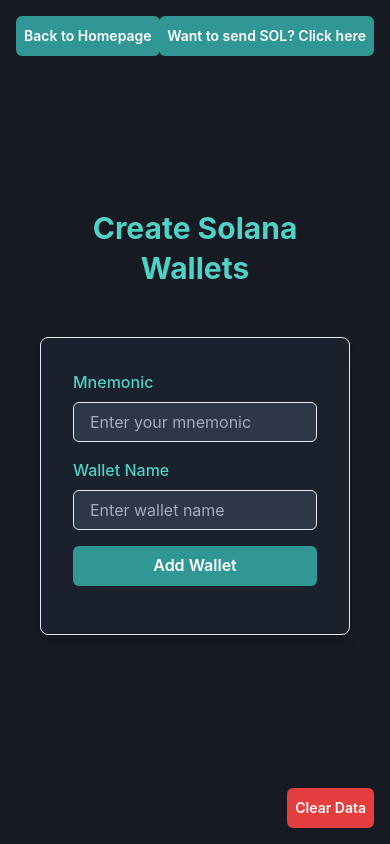
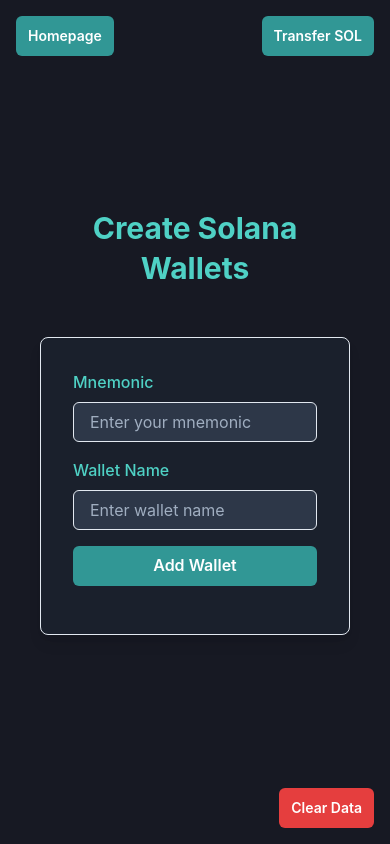
Before and after one commit to Ur-Code-Buddy/solanaWallet, a React (Vite) app: page /wallets in a window 390 px wide. Built offline with nearby package versions, Linux system fonts and the light colour scheme.

Commit message:
mobile responsiveness

```diff
--- a/src/components/walletComponent.tsx
+++ b/src/components/walletComponent.tsx
@@ -94,24 +94,24 @@
 
     return (
         <Box
-            p={4}
+            p={{ base: 2, md: 4 }}
             mb={4}
             borderWidth={1}
             borderRadius="md"
             bg="gray.800" // Dark background
             color="whiteAlpha.900" // Light text color
             shadow="md"
-            maxW="sm"
+            maxW={{ base: "xs", md: "sm" }} // Responsive width
             overflow="hidden"
         >
-            <Text fontSize="lg" fontWeight="bold" mb={2}>
+            <Text fontSize={{ base: "md", md: "lg" }} fontWeight="bold" mb={2}>
                 Wallet: {name}
             </Text>
-            <VStack spacing={4} align="stretch">
+            <VStack spacing={{ base: 2, md: 4 }} align="stretch">
                 <Box>
-                    <Text fontWeight="semibold">Public Key:</Text>
+                    <Text fontSize={{ base: "sm", md: "md" }} fontWeight="semibold">Public Key:</Text>
                     <HStack spacing={2} align="center">
-                        <Text isTruncated maxW="full">{publicKey}</Text>
+                        <Text fontSize={{ base: "xs", md: "sm" }} isTruncated maxW="full">{publicKey}</Text>
                         <Tooltip label="Copy public key" aria-label="Copy public key">
                             <Button
                                 variant="ghost"
@@ -119,7 +119,7 @@
                                 colorScheme="whiteAlpha"
                                 onClick={() => handleCopy(publicKey)}
                             >
-                                <CopyIcon boxSize={5} />
+                                <CopyIcon boxSize={4} />
                             </Button>
                         </Tooltip>
                         <Tooltip label="Open Solana faucet" aria-label="Solana faucet">
@@ -129,15 +129,15 @@
                                 colorScheme="whiteAlpha"
                                 onClick={handleFaucetClick}
                             >
-                                <ExternalLinkIcon boxSize={5} />
+                                <ExternalLinkIcon boxSize={4} />
                             </Button>
                         </Tooltip>
                     </HStack>
                 </Box>
                 <Box>
-                    <Text fontWeight="semibold">Private Key:</Text>
+                    <Text fontSize={{ base: "sm", md: "md" }} fontWeight="semibold">Private Key:</Text>
                     <HStack spacing={2} align="center">
-                        <Text>{showPrivateKey ? secretKey : '***'}</Text>
+                        <Text fontSize={{ base: "xs", md: "sm" }}>{showPrivateKey ? secretKey : '***'}</Text>
                         <Tooltip label={showPrivateKey ? "Hide private key" : "Show private key"} aria-label="Show/Hide private key">
                             <Button
                                 variant="ghost"
@@ -145,7 +145,7 @@
                                 colorScheme="whiteAlpha"
                                 onClick={() => setShowPrivateKey(!showPrivateKey)}
                             >
-                                {showPrivateKey ? <ViewOffIcon boxSize={5} /> : <ViewIcon boxSize={5} />}
+                                {showPrivateKey ? <ViewOffIcon boxSize={4} /> : <ViewIcon boxSize={4} />}
                             </Button>
                         </Tooltip>
                         <Tooltip label="Copy private key" aria-label="Copy private key">
@@ -155,23 +155,25 @@
                                 colorScheme="whiteAlpha"
                                 onClick={() => handleCopy(secretKey)}
                             >
-                                <CopyIcon boxSize={5} />
+                                <CopyIcon boxSize={4} />
                             </Button>
                         </Tooltip>
                     </HStack>
                 </Box>
                 <Box>
-                    <Text fontWeight="semibold">Balance:</Text>
-                    <Text>{balance !== null ? `${balance} SOL` : 'Fetching...'}</Text>
+                    <Text fontSize={{ base: "sm", md: "md" }} fontWeight="semibold">Balance:</Text>
+                    <Text fontSize={{ base: "xs", md: "sm" }}>{balance !== null ? `${balance} SOL` : 'Fetching...'}</Text>
                 </Box>
-                <HStack spacing={4} mt={4}>
+                <HStack spacing={{ base: 2, md: 4 }} mt={4}>
                     <Button
+                        fontSize={{ base: "sm", md: "md" }}
                         colorScheme="blue"
                         onClick={handleSend}
                     >
                         Send
                     </Button>
                     <Button
+                        fontSize={{ base: "sm", md: "md" }}
                         colorScheme="green"
                         onClick={handleReceive}
                     >
--- a/src/pages/Wallets.tsx
+++ b/src/pages/Wallets.tsx
@@ -132,13 +132,13 @@
                 colorScheme="teal"
                 variant="solid"
                 position="absolute"
-                top={{ base: 4, md: 4 }}
-                left={{ base: 4, md: 4 }}
+                top={4}
+                left={4}
                 zIndex={1}
-                fontSize={{ base: 'sm', md: 'md' }}
-                px={{ base: 2, md: 4 }}
+                fontSize="sm"
+                px={3}
             >
-                Back to Homepage
+                Homepage
             </Button>
 
             <Button
@@ -146,13 +146,13 @@
                 colorScheme="teal"
                 variant="solid"
                 position="absolute"
-                top={{ base: 4, md: 4 }}
-                right={{ base: 4, md: 4 }}
+                top={4}
+                right={4}
                 zIndex={1}
-                fontSize={{ base: 'sm', md: 'md' }}
-                px={{ base: 2, md: 4 }}
+                fontSize="sm"
+                px={3}
             >
-                Want to send SOL? Click here
+                Transfer SOL
             </Button>
 
             <Button
@@ -160,11 +160,11 @@
                 colorScheme="red"
                 variant="solid"
                 position="absolute"
-                bottom={{ base: 4, md: 4 }}
-                right={{ base: 4, md: 4 }}
+                bottom={4}
+                right={4}
                 zIndex={1}
-                fontSize={{ base: 'sm', md: 'md' }}
-                px={{ base: 2, md: 4 }}
+                fontSize="sm"
+                px={3}
             >
                 Clear Data
             </Button>
```
